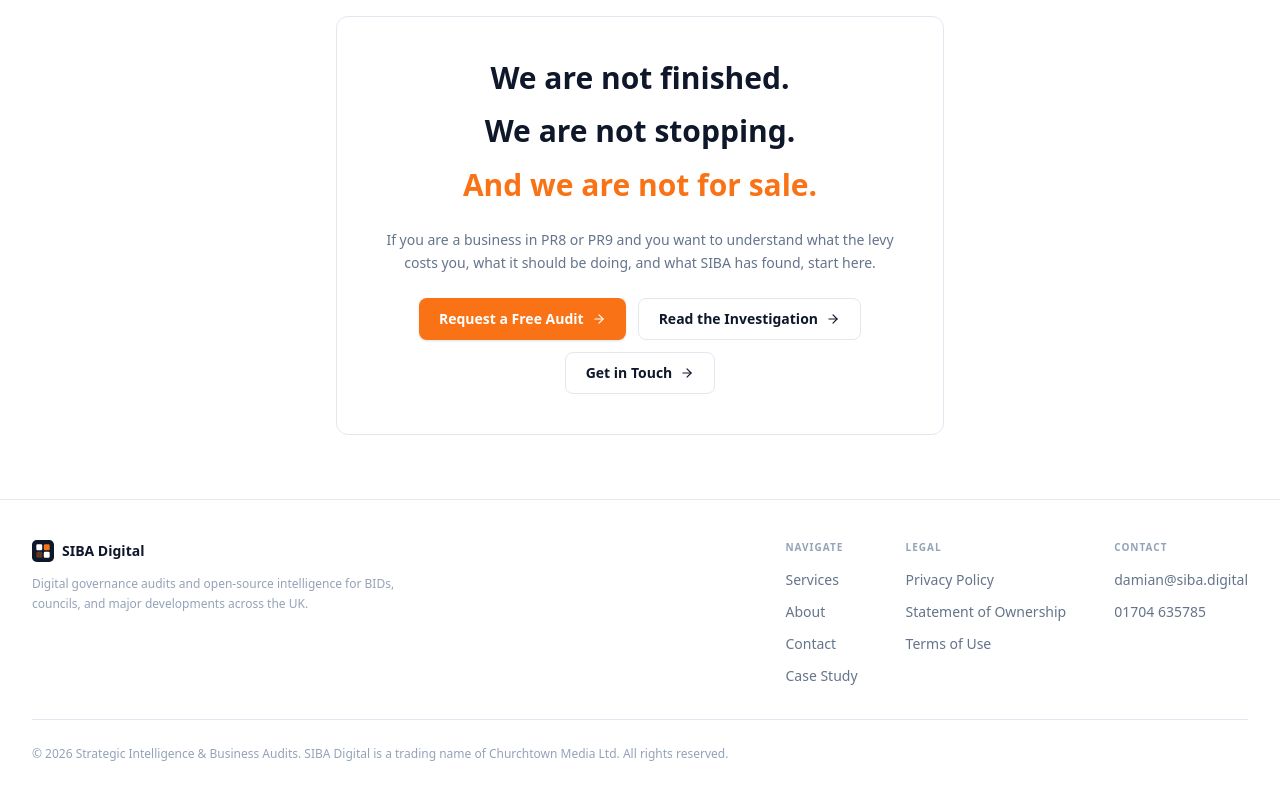
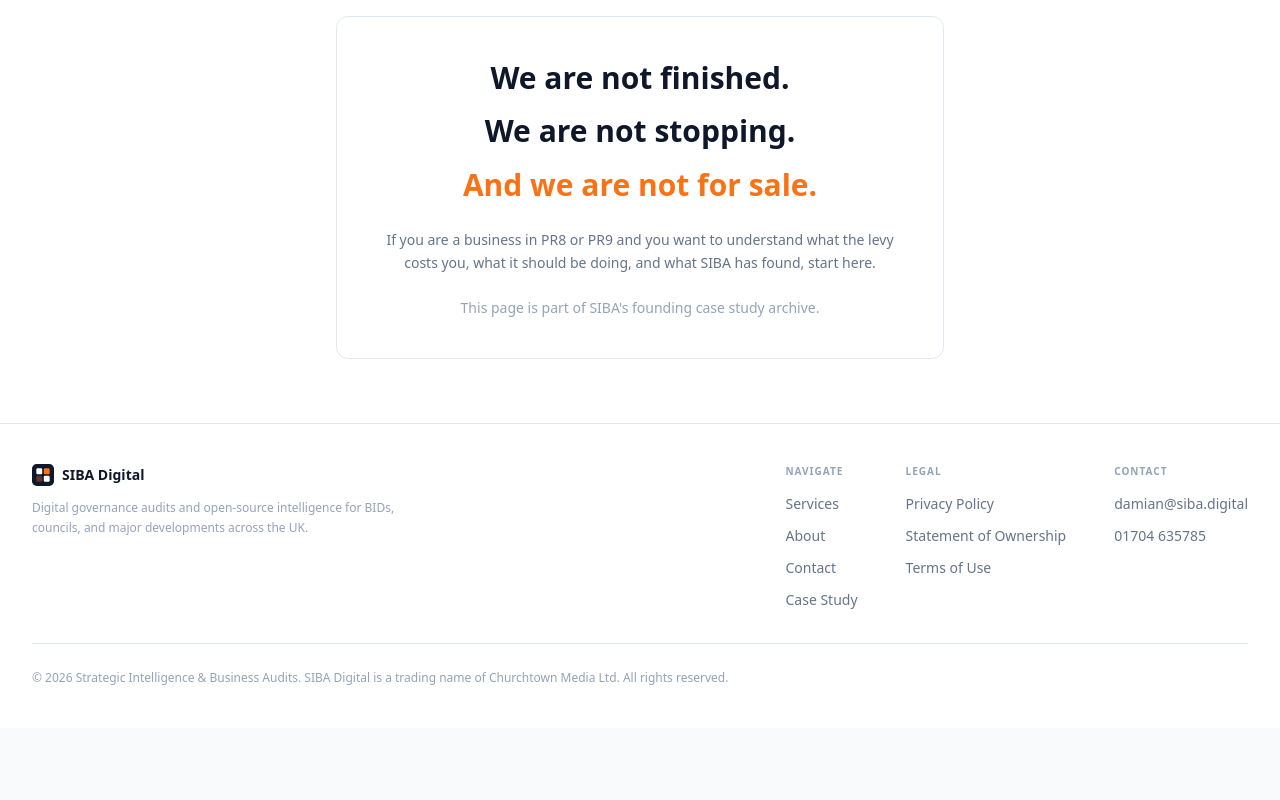
Before and after one commit to damian756/siba.digital, a Next.js app: page /philosophy in a window 1280 px wide. Shown: the part 4046-4846 px from the top of the page. After the commit the page ends 4774 px from the top, so only its background shows below. Built offline with nearby package versions, Linux system fonts and the light colour scheme.

Commit message:
Orphan case study pages: remove old CTAs, cover image, and audit links

```diff
--- a/app/2026/page.tsx
+++ b/app/2026/page.tsx
@@ -1,6 +1,5 @@
 import type { Metadata } from "next";
-import Link from "next/link";
-import { ArrowRight, CheckCircle2, AlertTriangle, Zap, Clock } from "lucide-react";
+import { CheckCircle2, AlertTriangle, Zap, Clock } from "lucide-react";
 
 export const metadata: Metadata = {
   title: "2026 Hub: Open Championship Readiness for Southport Businesses",
@@ -159,13 +158,9 @@ export default function Hub2026Page() {
                 fixes take developer time. If you start in June, you are already late. Request
                 an audit now and we will prioritise the fixes that matter most before the first tee shot.
               </p>
-              <Link
-                href="/audit"
-                className="inline-flex items-center gap-1 mt-2 text-sm font-semibold text-[#f97316] hover:text-orange-500"
-              >
-                Request your audit now
-                <ArrowRight size={13} />
-              </Link>
+              <p className="mt-2 text-xs text-[#94a3b8]">
+                This page is part of SIBA&apos;s founding case study archive.
+              </p>
             </div>
           </div>
         </div>
@@ -293,25 +288,11 @@ export default function Hub2026Page() {
           </div>
         </section>
 
-        {/* CTA */}
-        <div className="card bg-[#0f172a] border-[#0f172a] p-10 text-center">
-          <p className="text-xs font-semibold uppercase tracking-widest text-[#f97316] mb-3">
-            July is closer than it looks
+        {/* Archive note */}
+        <div className="border-t border-[#e2e8f0] pt-8 text-center">
+          <p className="text-sm text-[#94a3b8]">
+            This page is part of SIBA&apos;s founding case study archive.
           </p>
-          <h2 className="text-2xl font-bold text-white mb-3">
-            Get your audit done before May
-          </h2>
-          <p className="text-[#94a3b8] leading-relaxed max-w-md mx-auto mb-6 text-sm">
-            The businesses that rank in July are the ones that fixed their sites in April.
-            That is not a theory. That is how Google works.
-          </p>
-          <Link
-            href="/audit"
-            className="inline-flex items-center gap-2 rounded-lg bg-[#f97316] px-6 py-3 text-sm font-semibold text-white hover:bg-orange-500 transition-colors"
-          >
-            Request a Free Audit
-            <ArrowRight size={14} />
-          </Link>
         </div>
       </div>
     </div>
--- a/app/manifesto/page.tsx
+++ b/app/manifesto/page.tsx
@@ -1,7 +1,5 @@
 import type { Metadata } from "next";
-import Image from "next/image";
 import Link from "next/link";
-import { ArrowRight } from "lucide-react";
 import InvestigationClosed from "@/components/InvestigationClosed";
 
 export const metadata: Metadata = {
@@ -71,20 +69,6 @@ export default function ManifestoPage() {
       {/* Investigation closed note */}
       <div className="mx-auto max-w-3xl px-4 sm:px-6 lg:px-8 pt-10">
         <InvestigationClosed />
-      </div>
-
-      {/* Cover image */}
-      <div className="mx-auto max-w-5xl px-4 sm:px-6 lg:px-8 pt-10">
-        <div className="relative w-full overflow-hidden rounded-xl border border-[#e2e8f0] shadow-sm">
-          <Image
-            src="/images/manifesto-cover.png"
-            alt="Supporting Southport's Independents"
-            width={1280}
-            height={640}
-            className="w-full h-auto"
-            priority
-          />
-        </div>
       </div>
 
       {/* Sticky section nav */}
@@ -188,12 +172,9 @@ export default function ManifestoPage() {
               <p className="text-sm font-semibold text-[#0f172a] mb-2">The calculation</p>
               <p className="text-sm text-[#64748b]">
                 A Southport business with a rateable value of £120,000 pays approximately
-                £2,400 per year in BID levy at a 2% rate. SIBA provides SEO audits, local
-                ranking reports, and levy ROI analysis at no cost. Use the{" "}
-                <Link href="/audit" className="text-[#f97316] hover:underline font-medium">
-                  Levy ROI Calculator
-                </Link>{" "}
-                to see your own numbers.
+                £2,400 per year in BID levy at a 2% rate. At the time of this case study,
+                SIBA provided SEO audits, local ranking reports, and levy ROI analysis
+                to affected businesses.
               </p>
             </div>
 
@@ -264,29 +245,6 @@ export default function ManifestoPage() {
         </section>
 
         <div className="border-t border-[#e2e8f0]" />
-
-        <div className="text-center">
-          <p className="text-[#64748b] mb-6 leading-relaxed">
-            If that sounds like the kind of organisation Southport should have had ten years
-            ago, you&apos;re right. Request an audit and let&apos;s get started.
-          </p>
-          <div className="flex flex-wrap justify-center gap-3">
-            <Link
-              href="/audit"
-              className="inline-flex items-center gap-2 rounded-lg bg-[#f97316] px-6 py-3 text-sm font-semibold text-white hover:bg-orange-500 transition-colors shadow-sm"
-            >
-              Request a Free SEO Audit
-              <ArrowRight size={15} />
-            </Link>
-            <Link
-              href="/philosophy"
-              className="inline-flex items-center gap-2 rounded-lg border border-[#e2e8f0] px-6 py-3 text-sm font-semibold text-[#0f172a] hover:bg-[#f8fafc] transition-colors"
-            >
-              Our Philosophy
-              <ArrowRight size={15} />
-            </Link>
-          </div>
-        </div>
       </div>
     </div>
   );
--- a/app/philosophy/page.tsx
+++ b/app/philosophy/page.tsx
@@ -1,6 +1,5 @@
 import type { Metadata } from "next";
 import Link from "next/link";
-import { ArrowRight } from "lucide-react";
 
 export const metadata: Metadata = {
   title: "Our Philosophy | SIBA Digital",
@@ -297,27 +296,9 @@ export default function PhilosophyPage() {
               you, what it should be doing, and what SIBA has found, start here.
             </p>
             <div className="flex flex-wrap justify-center gap-3">
-              <Link
-                href="/audit#request"
-                className="inline-flex items-center gap-2 rounded-lg bg-[#f97316] px-5 py-2.5 text-sm font-semibold text-white hover:bg-orange-500 transition-colors shadow-sm"
-              >
-                Request a Free Audit
-                <ArrowRight size={14} />
-              </Link>
-              <Link
-                href="/analysis"
-                className="inline-flex items-center gap-2 rounded-lg border border-[#e2e8f0] px-5 py-2.5 text-sm font-semibold text-[#0f172a] hover:bg-[#f8fafc] transition-colors"
-              >
-                Read the Investigation
-                <ArrowRight size={14} />
-              </Link>
-              <Link
-                href="/contact"
-                className="inline-flex items-center gap-2 rounded-lg border border-[#e2e8f0] px-5 py-2.5 text-sm font-semibold text-[#0f172a] hover:bg-[#f8fafc] transition-colors"
-              >
-                Get in Touch
-                <ArrowRight size={14} />
-              </Link>
+              <p className="text-sm text-[#94a3b8]">
+                This page is part of SIBA&apos;s founding case study archive.
+              </p>
             </div>
           </div>
         </section>
```
